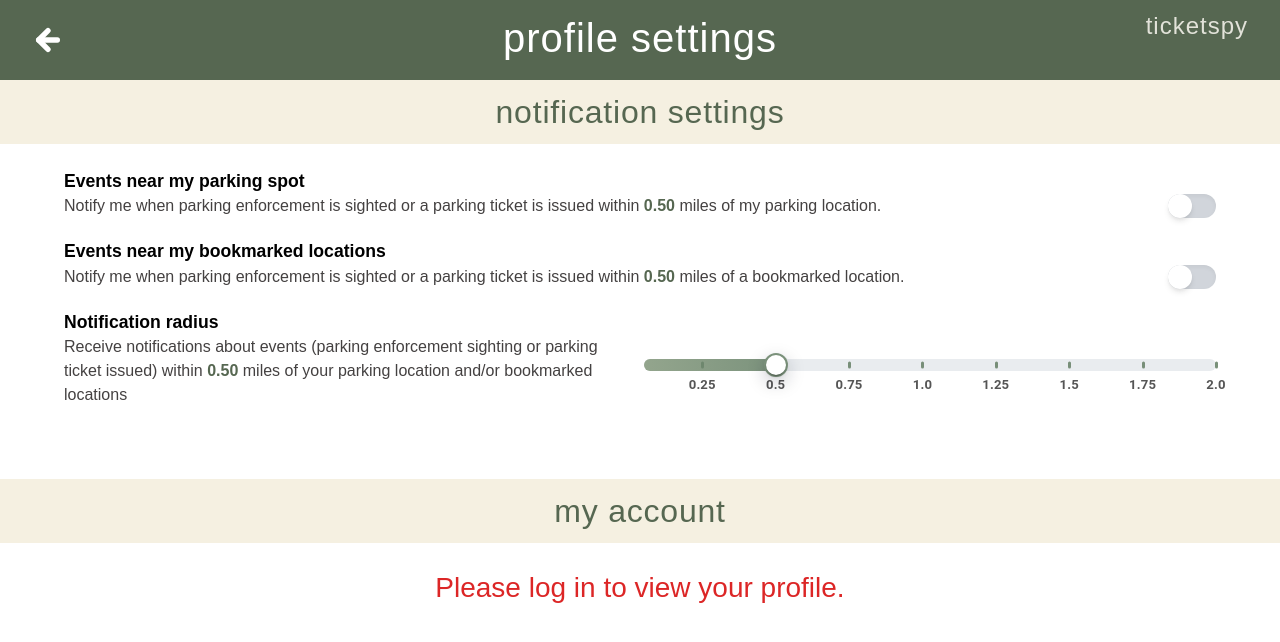
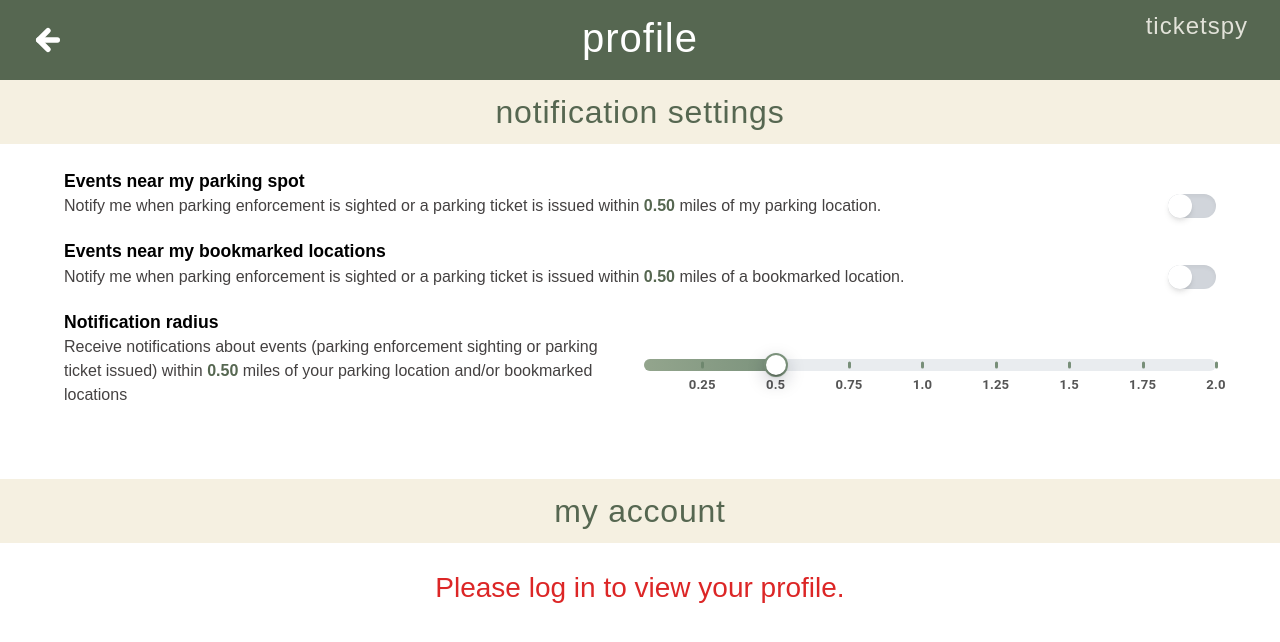
Before and after one commit to NushaS/TicketSpy, a Next.js app: page /profile-settings in a window 1280 px wide. Shown: the top 642 px of the page. Built offline with nearby package versions, Linux system fonts and the light colour scheme; no server answers; a web font is replaced by a local one.

Commit message:
changed 'profile settings' to just 'profile'

```diff
--- a/app/profile-settings/page.tsx
+++ b/app/profile-settings/page.tsx
@@ -12,7 +12,7 @@ export default function ProfilePage() {
         <Link href="/" className={styles.backButton}>
           <ArrowLeft className={styles.arrowLeft} />
         </Link>
-        <h1 className={styles.headerTitle}>profile settings</h1>
+        <h1 className={styles.headerTitle}>profile</h1>
         <div>ticketspy</div>
       </header>
       <div className={styles.profilePage}>
```
